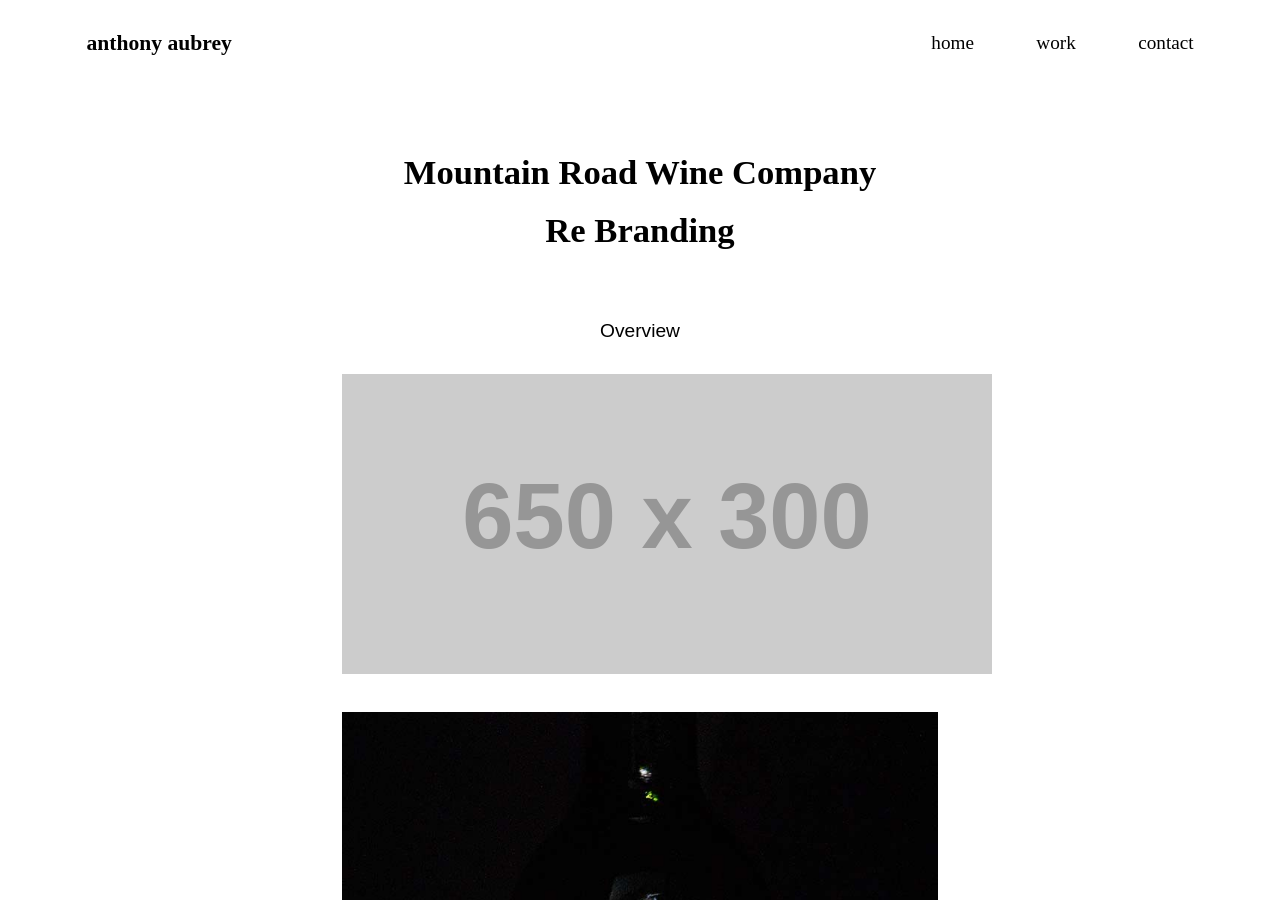
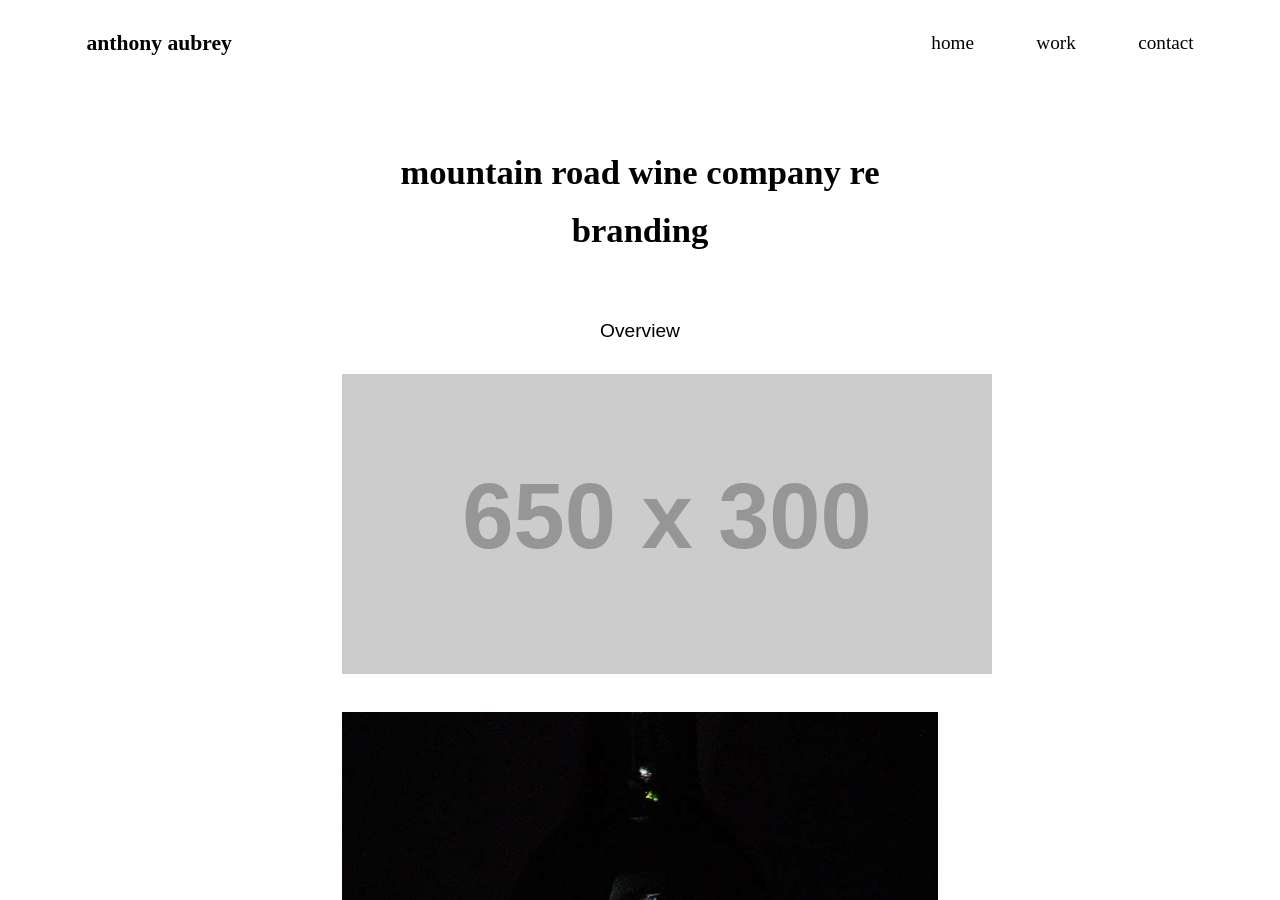
Before and after one commit to anthonyaubrey/portfolio, a Jekyll site: the page built from mountainroadwinecompany.html, in a window 1280 px wide and 900 px high. Built offline with Jekyll 4.4.1, drawn with Linux system fonts in a browser that asks for light colours.

Commit message:
formatting text

```diff
--- a/mountainroadwinecompany.html
+++ b/mountainroadwinecompany.html
@@ -4,7 +4,7 @@
 
 <main role="main" id="main" class="text-center">
   <div class="wrapper">
-    <h1 class="island-2 wrapper">Mountain Road Wine Company Re Branding</h1>
+    <h1 class="island-2 wrapper">mountain road wine company re branding</h1>
     <p class="open-sans">Overview</p>
     <h2></h2>
     <img class=""src="http://placehold.it/650x300">
```
